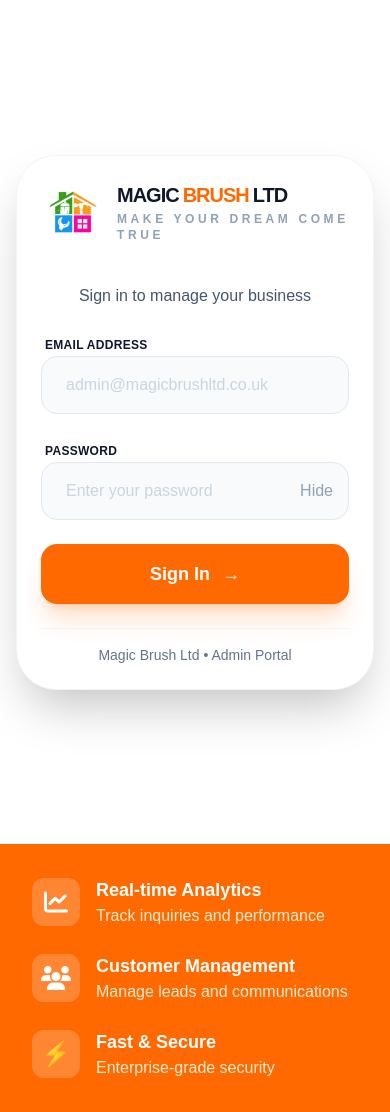
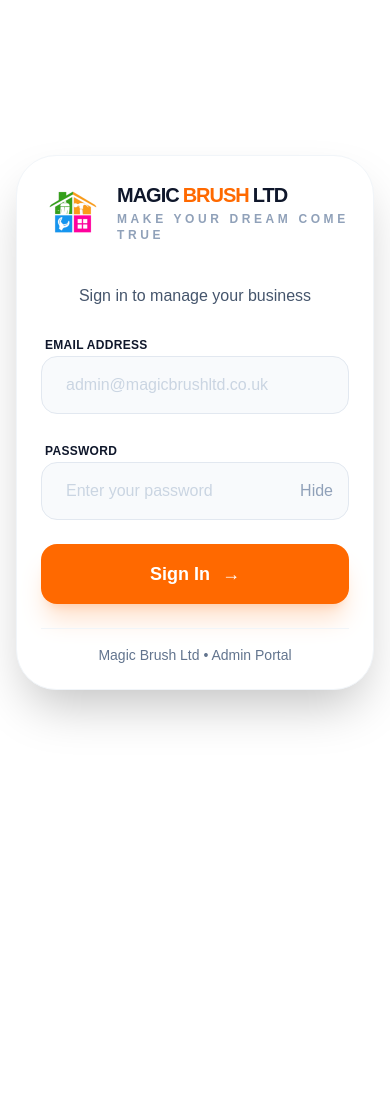
Before and after one commit to agentyou7/Magic-Brush-Backend, a Next.js app: page /login in a window 390 px wide. After the commit the page ends 844 px from the top, so only its background shows below. Built offline with nearby package versions, Linux system fonts and the light colour scheme.

Commit message:
mobile loin improved

```diff
--- a/src/app/login/page.tsx
+++ b/src/app/login/page.tsx
@@ -395,40 +395,6 @@ const LoginPage = () => {
           </div>
         </div>
       </div>
-
-      <div className="lg:hidden w-full bg-orange-500 p-8">
-        <div className="space-y-6 text-white max-w-md mx-auto">
-          <div className="flex items-center space-x-4">
-            <div className="w-12 h-12 bg-white/20 rounded-xl flex items-center justify-center backdrop-blur-sm">
-              <i className="fas fa-chart-line text-2xl text-white"></i>
-            </div>
-            <div>
-              <h3 className="font-semibold text-lg">Real-time Analytics</h3>
-              <p className="text-orange-100">Track inquiries and performance</p>
-            </div>
-          </div>
-
-          <div className="flex items-center space-x-4">
-            <div className="w-12 h-12 bg-white/20 rounded-xl flex items-center justify-center backdrop-blur-sm">
-              <i className="fas fa-users text-2xl text-white"></i>
-            </div>
-            <div>
-              <h3 className="font-semibold text-lg">Customer Management</h3>
-              <p className="text-orange-100">Manage leads and communications</p>
-            </div>
-          </div>
-
-          <div className="flex items-center space-x-4">
-            <div className="w-12 h-12 bg-white/20 rounded-xl flex items-center justify-center backdrop-blur-sm">
-              <span className="text-2xl">⚡</span>
-            </div>
-            <div>
-              <h3 className="font-semibold text-lg">Fast & Secure</h3>
-              <p className="text-orange-100">Enterprise-grade security</p>
-            </div>
-          </div>
-        </div>
-      </div>
     </div>
   );
 };
```
